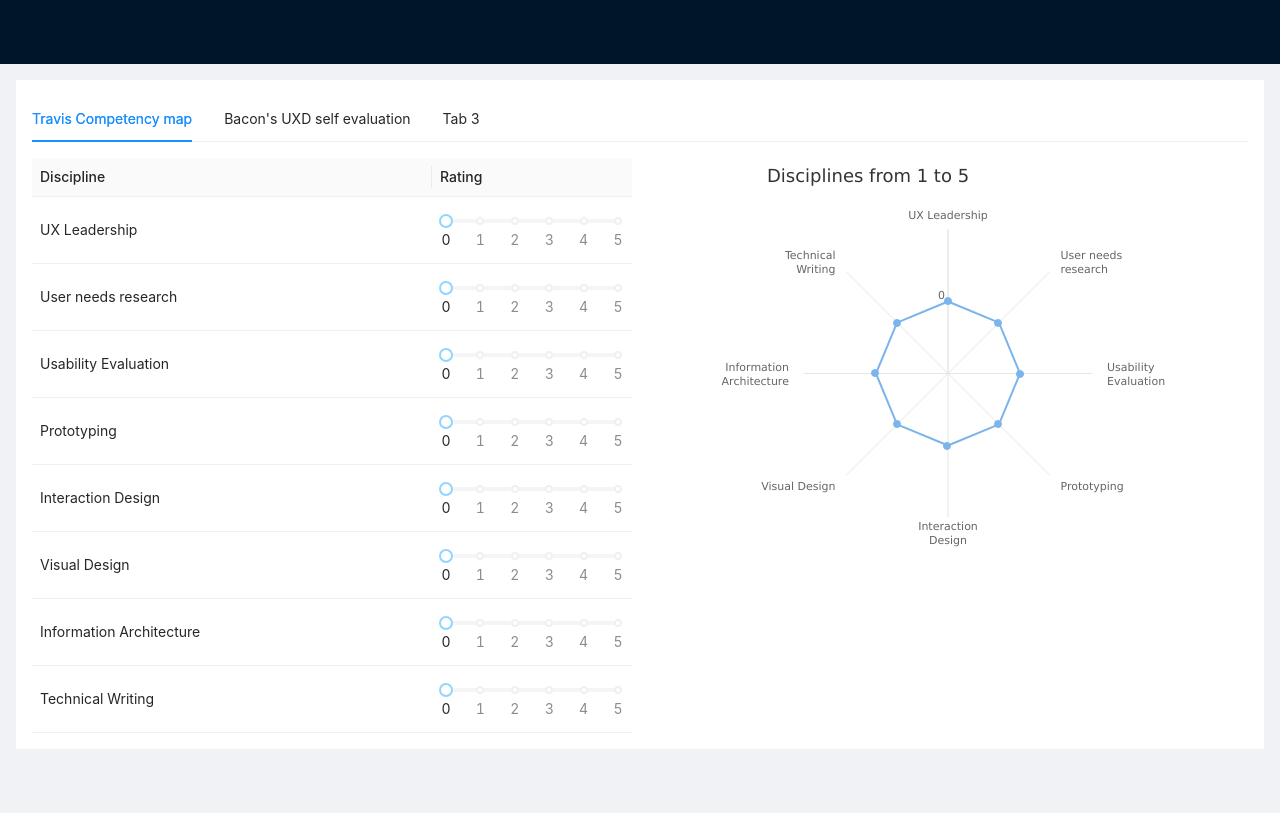
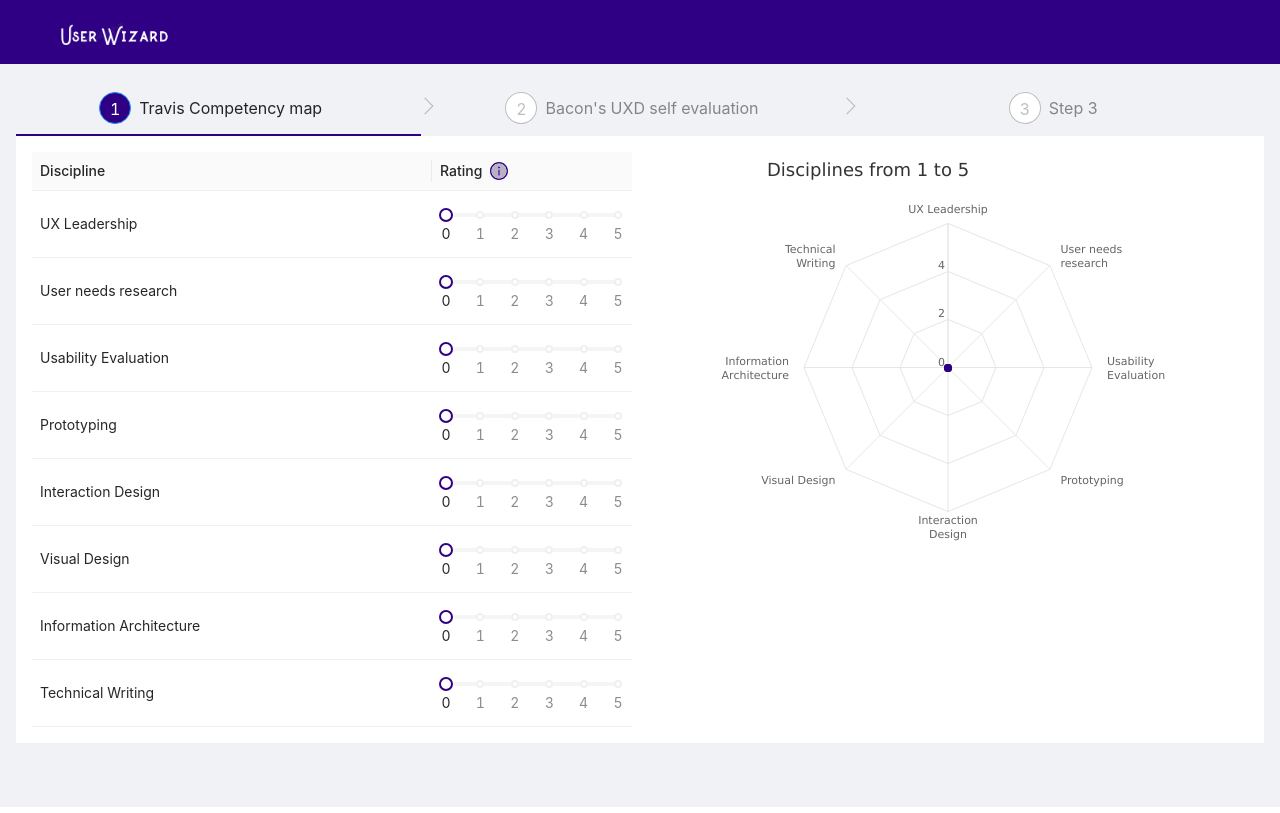
Before and after one commit to jscriptcoder/UX-skills-evaluation-kit, a React (Create React App) app: page / in a window 1280 px wide. Built offline with nearby package versions, Linux system fonts and the light colour scheme.

Commit message:
WIP: prototyping the shit out of it

```diff
--- a/package.json
+++ b/package.json
@@ -3,6 +3,7 @@
   "version": "0.1.0",
   "private": true,
   "dependencies": {
+    "@ant-design/icons": "^4.2.1",
     "@testing-library/jest-dom": "^4.2.4",
     "@testing-library/react": "^9.3.2",
     "@testing-library/user-event": "^7.1.2",
--- a/src/App.css
+++ b/src/App.css
@@ -1,12 +1,35 @@
 @import "~antd/dist/antd.css";
 
+body {
+  color: #2f0084;
+}
+
 .App {}
+
+.Header {
+  background-color: #300084;
+}
 
 .Content {
   padding: 16px;
 }
 
-.Tabs {
+.Slide {
   background-color: white;
   padding: 16px;
 }
+
+/* Overriding Antd */
+
+.App .ant-steps-item-process .ant-steps-item-icon,
+.App .ant-slider-track,
+.App .ant-slider:hover .ant-slider-track,
+.App .ant-steps-navigation .ant-steps-item::before {
+  background: #300084;
+}
+
+.App .ant-slider-handle,
+.App .ant-slider-dot-active,
+.App .ant-slider:hover .ant-slider-handle:not(.ant-tooltip-open) {
+  border-color: #300084;
+}
--- a/src/App.js
+++ b/src/App.js
@@ -1,29 +1,44 @@
-import React from 'react'
-import { Tabs, Layout } from 'antd'
+import React, { useState, useRef } from 'react'
+import { Steps, Layout, Carousel } from 'antd'
 
 import './App.css'
 import Competency from './Competency'
 import SelfEvaluation from './SelfEvaluation'
 
 const { Header, Content, Footer } = Layout
-const { TabPane } = Tabs
+const { Step } = Steps
 
 export default function App() {
+  const [currentStep, setCurrentStep] = useState(0)
+  const slides = useRef(null)
+
   return (
     <Layout className="App">
-      <Header />
+      <Header className="Header">
+        <img src="/user-wizar-logo.png" style={{ height: 32 }} />
+      </Header>
       <Content className="Content">
-        <Tabs className="Tabs" defaultActiveKey="1">
-          <TabPane tab="Travis Competency map" key="1">
+        <Steps
+          type="navigation"
+          current={currentStep}
+          onChange={step => {
+            setCurrentStep(step)
+            slides.current.goTo(step)
+          }}>
+            <Step title="Travis Competency map" />
+            <Step title="Bacon's UXD self evaluation" />
+            <Step title="Step 3" />
+        </Steps>
+        <Carousel dots={false} ref={slides}>
+          <div className="Slide">
             <Competency />
-          </TabPane>
-          <TabPane tab="Bacon's UXD self evaluation" key="2">
+          </div>
+          <div className="Slide">
             <SelfEvaluation />
-          </TabPane>
-          <TabPane tab="Tab 3" key="3">
-            Tab Pane 3
-          </TabPane>
-        </Tabs>
+          </div>
+
+          <div className="Slide">Step 3</div>
+        </Carousel>
       </Content>
       <Footer/>
     </Layout>
--- /dev/null
+++ b/src/Competency.css
@@ -0,0 +1,8 @@
+.ColumnRating {
+  display: flex;
+  align-items: center;
+}
+
+.ColumnRating .anticon {
+  margin-left: 8px;
+}
--- a/src/Competency.js
+++ b/src/Competency.js
@@ -1,16 +1,18 @@
 import React, { useState } from 'react';
-import PropTypes from 'prop-types'
-import { Row, Col, Table, Slider } from 'antd'
+import { Row, Col, Table, Slider, Popover, List } from 'antd'
+import { InfoCircleTwoTone } from '@ant-design/icons'
 import Highcharts from 'highcharts'
 import HighchartsMore from 'highcharts/highcharts-more'
 import HighchartsReact from 'highcharts-react-official'
-import FormItemInput from 'antd/lib/form/FormItemInput';
+
+import './Competency.css'
 
 HighchartsMore(Highcharts)
 
 const { Column } = Table
+const { Item } = List
 
-const radarOptions = {
+const DEFAULT_RADAR = {
 
   chart: { polar: true },
 
@@ -30,11 +32,13 @@ const radarOptions = {
   yAxis: {
       gridLineInterpolation: 'polygon',
       lineWidth: 0,
-      min: 0
+      min: 0,
+      max: 5,
   },
 
   series: [{
       name: 'Rate',
+      color: '#300084',
       pointPlacement: 'on'
   }],
 }
@@ -44,17 +48,16 @@ export default function Competency(props) {
     { key: 'uxl', name: 'UX Leadership', rating: 0 },
     { key: 'unr', name: 'User needs research', rating: 0 },
     { key: 'ue', name: 'Usability Evaluation', rating: 0 },
-    { key: 'p', name: 'Prototyping', rating: 0 },
+    { key: 'pr', name: 'Prototyping', rating: 0 },
     { key: 'id', name: 'Interaction Design', rating: 0 },
     { key: 'vd', name: 'Visual Design', rating: 0 },
     { key: 'ia', name: 'Information Architecture', rating: 0 },
     { key: 'tw', name: 'Technical Writing', rating: 0 },
   ])
 
-  const { xAxis, series } = radarOptions
-
-  xAxis.categories = disciplines.map(discipline => discipline.name)
-  series[0].data = disciplines.map(discipline => discipline.rating || 0)
+  const radarOptions = {...DEFAULT_RADAR}
+  radarOptions.xAxis.categories = disciplines.map(discipline => discipline.name)
+  radarOptions.series[0].data = disciplines.map(discipline => discipline.rating || 0)
 
   return (
     <div className="Competency">
@@ -69,7 +72,26 @@ export default function Competency(props) {
               dataIndex="name"
               key="name" width={400} />
             <Column
-              title="Rating"
+              title={(
+                <div className="ColumnRating">
+                  <span>Rating</span>
+                  <Popover
+                    title="Points description"
+                    placement="topRight"
+                    content={(
+                      <List size="small">
+                        <Item>0 - I don’t understand this competence or it is non-existent</Item>
+                        <Item>1 - Novice: I have a basic understanding of this competence</Item>
+                        <Item>2 - Advanced beginner: I can demonstrate this competence under supervision</Item>
+                        <Item>3 - Competent: I can demonstrate this competence independently</Item>
+                        <Item>4 - Proficient: I can supervise other people in this competence</Item>
+                        <Item>5 - Expert: I develop new ways of applying this competence</Item>
+                      </List>
+                    )}>
+                    <InfoCircleTwoTone style={{ fontSize: 18 }} twoToneColor="#2f0084" />
+                  </Popover>
+                </div>
+              )}
               dataIndex="rating"
               key="rating"
               render={(_, item) => (
```
Also changed, not shown: public/user-wizar-logo.png (added).
